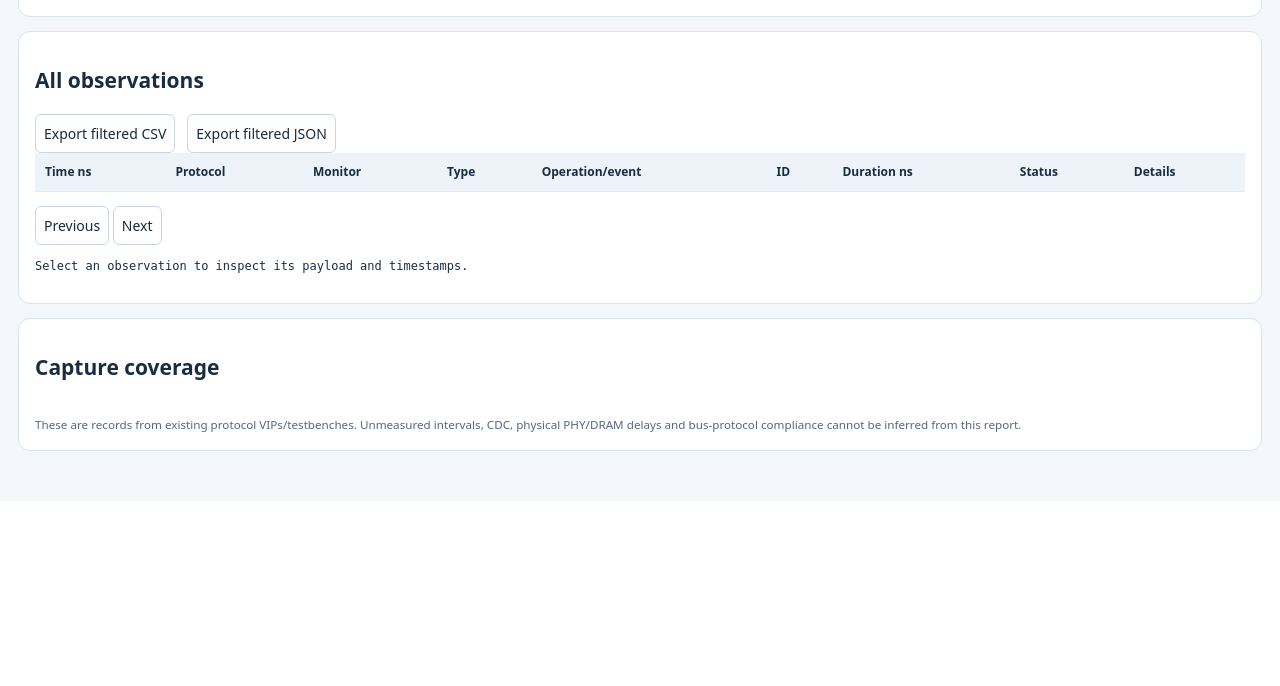
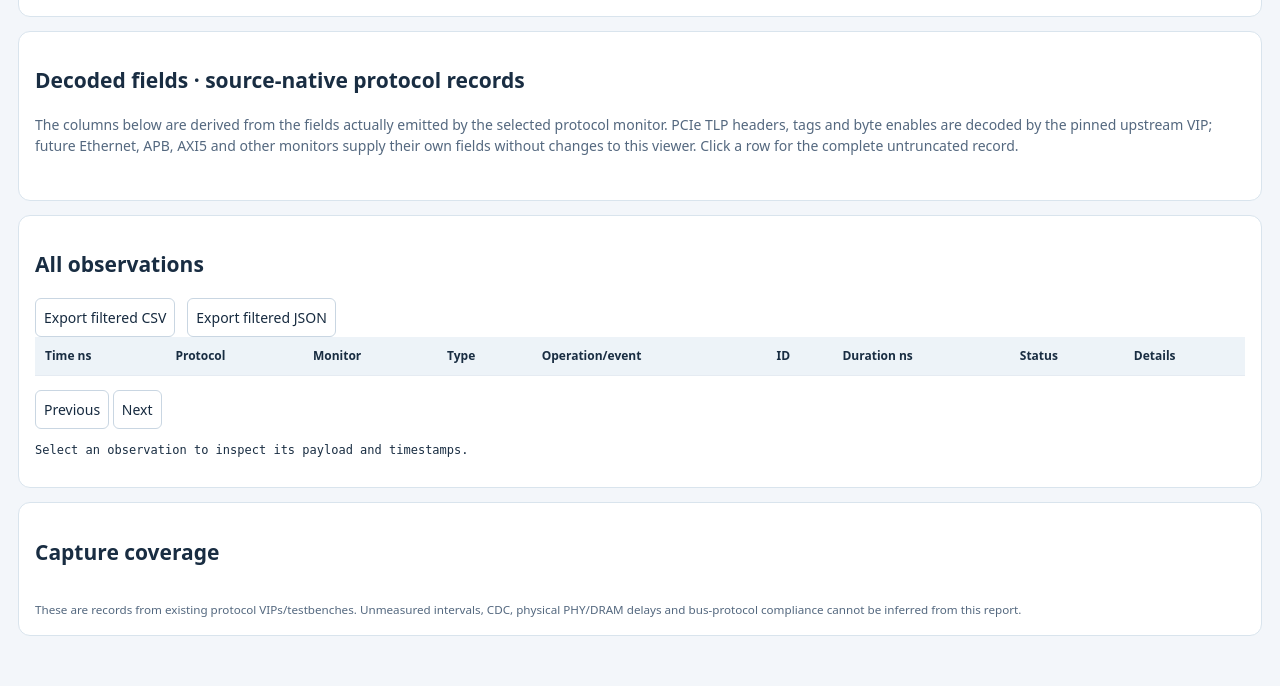
Before and after one commit to r987r/xezim-hello-world, a Python web app: template tools/templates/protocol_report.html in a window 1280 px wide. Shown: the part 1468-2154 px from the top of the page. Before the commit the page ends 1919 px from the top, so only its background shows below. Run offline with Jinja, Linux system fonts and the light colour scheme; the template is opened without the code that fills it, so the values that code supplies are empty.

Commit message:
protocol viewer: URL deep links and adaptive decoded columns for PCIe/APB/Ethernet/AXI variants

```diff
--- a/tools/templates/protocol_report.html
+++ b/tools/templates/protocol_report.html
@@ -8,7 +8,7 @@ h1{font-size:26px;margin:4px 0}.eyebrow{color:#375e9f;text-transform:uppercase;f
 p,small{color:#54687f}.card{background:white;border:1px solid #d9e4ed;border-radius:12px;padding:16px;margin-top:14px}
 .tools{display:flex;gap:12px;flex-wrap:wrap}.tools label{display:flex;flex-direction:column;gap:4px;flex:1;min-width:160px;font-size:12px}
 input,select,button{border:1px solid #c9d6e2;background:white;color:#162a3f;border-radius:6px;padding:8px;font:inherit}
-button{cursor:pointer}table{border-collapse:collapse;width:100%;font-size:12px}th,td{border-bottom:1px solid #e5ebf2;padding:10px;text-align:left}th{background:#edf3f8;position:sticky;top:0}
+button{cursor:pointer}table{border-collapse:collapse;width:100%;font-size:12px}th,td{border-bottom:1px solid #e5ebf2;padding:10px;text-align:left}#decoded-table td{max-width:210px;overflow-wrap:anywhere;vertical-align:top}#decoded-table td:nth-child(-n+3){white-space:nowrap}th{background:#edf3f8;position:sticky;top:0}
 .tablewrap{overflow:auto;max-height:650px}.mono{font-family:ui-monospace,monospace}.warning{background:#fff1d5;padding:12px;border-radius:8px}
 canvas{width:100%;display:block}pre{font-size:12px;white-space:pre-wrap;overflow-wrap:anywhere;max-height:400px;overflow:auto}
 @media(max-width:650px){main{padding:12px 8px}h1{font-size:23px}th,td{padding:7px}.card{padding:10px}}
@@ -27,6 +27,10 @@ canvas{width:100%;display:block}pre{font-size:12px;white-space:pre-wrap;overflow
 <div class="card"><h2>Observed event/transaction completion timeline</h2>
 <p>One point per observed event or completed transaction. No inferred cross-protocol correlation.</p>
 <div style="overflow:auto"><canvas id="timeline" height="280" aria-label="Protocol events by monitor and simulation time" role="img"></canvas></div></div>
+<div class="card"><h2>Decoded fields · source-native protocol records</h2>
+<p>The columns below are derived from the fields actually emitted by the selected protocol monitor. PCIe TLP headers, tags and byte enables are decoded by the pinned upstream VIP; future Ethernet, APB, AXI5 and other monitors supply their own fields without changes to this viewer. Click a row for the complete untruncated record.</p>
+<div class="tablewrap"><table id="decoded-table"><thead id="decoded-head"></thead><tbody id="decoded-body"></tbody></table></div>
+<p id="decoded-count" class="muted"></p></div>
 <div class="card"><h2>All observations</h2><div class="tools"><button id="csv">Export filtered CSV</button><button id="json">Export filtered JSON</button></div>
 <div class="tablewrap"><table><thead><tr><th>Time ns</th><th>Protocol</th><th>Monitor</th><th>Type</th><th>Operation/event</th><th>ID</th><th>Duration ns</th><th>Status</th><th>Details</th></tr></thead><tbody id="body"></tbody></table></div>
 <p id="page-label"></p><button id="prev">Previous</button> <button id="next">Next</button><pre id="detail">Select an observation to inspect its payload and timestamps.</pre></div>
@@ -46,6 +50,51 @@ $('sources').textContent=S.map(s=>s.id+' ('+s.protocol+' · '+s.role+' · '+s.cl
 $('issues').textContent=D.issues?.length?JSON.stringify(D.issues,null,2):'No protocol capture diagnostics.';
 let filtered=R,page=0;const size=100;
 function select(o){$('detail').textContent=JSON.stringify(o,null,2)}
+// Display columns follow the selected monitor's self-described field names,
+// not a PCIe-only packet struct. The preferred order is semantic, and any
+// previously unseen protocol field is supported automatically.
+const prominent=['direction','address','requester_id','completer_id','tag',
+                 'length_dw','payload_bytes','completion_status','byte_count',
+                 'first_be','last_be','ether_type','command','register',
+                 'header_hex','payload_hex'];
+function decodedFieldKeys(records){
+  const counts=new Map();
+  for(const r of records.slice(0,500)){
+    for(const key of Object.keys(r.fields||{}))counts.set(key,(counts.get(key)||0)+1);
+  }
+  return [...counts.keys()].sort((a,b)=>{
+    const ai=prominent.indexOf(a),bi=prominent.indexOf(b);
+    if(ai>=0||bi>=0)return (ai<0?999:ai)-(bi<0?999:bi);
+    return (counts.get(b)-counts.get(a))||a.localeCompare(b);
+  }).slice(0,8);
+}
+function renderDecoded(){
+  const head=$('decoded-head'),body=$('decoded-body');
+  head.replaceChildren();body.replaceChildren();
+  const keys=decodedFieldKeys(filtered),h=document.createElement('tr');
+  for(const field of ['Time ns','Monitor','Operation','ID / tag',...keys]){
+    const cell=document.createElement('th');cell.textContent=field;h.append(cell);
+  }
+  head.append(h);
+  for(const r of filtered.slice(page*size,(page+1)*size)){
+    const tr=document.createElement('tr');
+    const cells=[N(r.end_ps??r.start_ps),r.source,r.operation,r.id??'—',
+      ...keys.map(k=>r.fields?.[k]??'—')];
+    for(const v of cells){
+      const td=document.createElement('td');
+      const raw=typeof v==='object'?JSON.stringify(v):safe(v);
+      td.textContent=raw.length>135?raw.slice(0,132)+'…':raw;
+      if(raw.length>135)td.title=raw.slice(0,1024);
+      tr.append(td);
+    }
+    tr.onclick=()=>select(r);tr.tabIndex=0;
+    tr.onkeydown=e=>{if(e.key==='Enter')select(r)};
+    body.append(tr);
+  }
+  $('decoded-count').textContent=keys.length+
+    ' captured field columns · '+filtered.length+' source observations · select row for complete raw fields';
+}
+
 function apply(){const q=$('search').value.toLowerCase(),p=$('protocol').value,s=$('source').value,k=$('kind').value,st=$('status').value;
 filtered=R.filter(r=>(!p||r.protocol===p)&&(!s||r.source===s)&&(!k||r.kind===k)&&(!st||r.status===st)&&(!q||[r.source,r.protocol,r.operation,r.id,JSON.stringify(r.fields)].join(' ').toLowerCase().includes(q)));
 page=0;render()}
@@ -56,7 +105,7 @@ items.forEach((v,i)=>{const td=document.createElement('td');td.textContent=safe(
 tr.onclick=()=>select(r);tr.tabIndex=0;tr.onkeydown=e=>{if(e.key==='Enter')select(r)};body.append(tr)}
 $('page-label').textContent=(filtered.length?(page*size+1)+'–'+Math.min((page+1)*size,filtered.length):'0')+' / '+filtered.length+' observations';
 $('prev').disabled=page===0;$('next').disabled=(page+1)*size>=filtered.length;
-$('count').textContent=filtered.length+' / '+R.length+' observations · '+S.length+' cataloged monitors';draw()}
+$('count').textContent=filtered.length+' / '+R.length+' observations · '+S.length+' cataloged monitors';renderDecoded();draw()}
 function draw(){const canvas=$('timeline'),ctx=canvas.getContext('2d'),dpr=window.devicePixelRatio||1;
 const width=Math.max(360,canvas.parentElement.clientWidth),names=[...new Set(filtered.map(r=>r.source))],height=Math.max(200,90+36*names.length);
 canvas.width=width*dpr;canvas.height=height*dpr;canvas.style.height=height+'px';ctx.scale(dpr,dpr);ctx.font='11px system-ui';ctx.clearRect(0,0,width,height);
@@ -69,6 +118,13 @@ function download(name,content,type){const url=URL.createObjectURL(new Blob([con
 $('json').onclick=()=>download('protocol-observations.json',JSON.stringify({...D,records:filtered},null,2),'application/json');
 $('csv').onclick=()=>{const cols=['protocol','source','kind','operation','id','start_ps','end_ps','status','fields'];const quote=x=>'"'+safe(x).replaceAll('"','""')+'"';const rows=filtered.map(r=>cols.map(k=>quote(k==='fields'?JSON.stringify(r.fields):r[k])).join(','));download('protocol-observations.csv',[cols.join(','),...rows].join('\r\n'),'text/csv')};
 for(const k of ['search','protocol','source','kind','status'])$(k).addEventListener('input',apply);
-$('prev').onclick=()=>{if(page){page--;render()}};$('next').onclick=()=>{if((page+1)*size<filtered.length){page++;render()}};render();
+$('prev').onclick=()=>{if(page){page--;render()}};$('next').onclick=()=>{if((page+1)*size<filtered.length){page++;render()}};const params=new URLSearchParams(location.search);
+for(const name of ['protocol','source','kind','status']){
+  const wanted=params.get(name);
+  const control=$(name);
+  if(wanted&&[...control.options].some(opt=>opt.value===wanted))control.value=wanted;
+}
+if(params.get('search'))$('search').value=params.get('search');
+apply();
 </script>
 </html>
```
